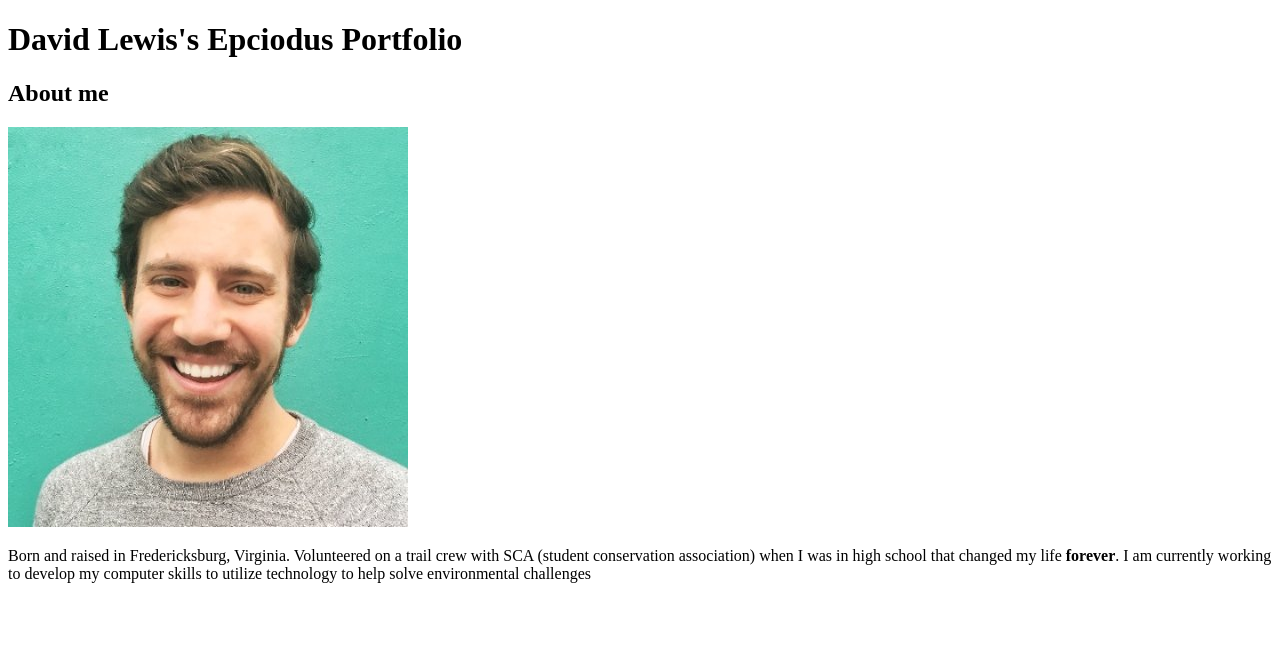
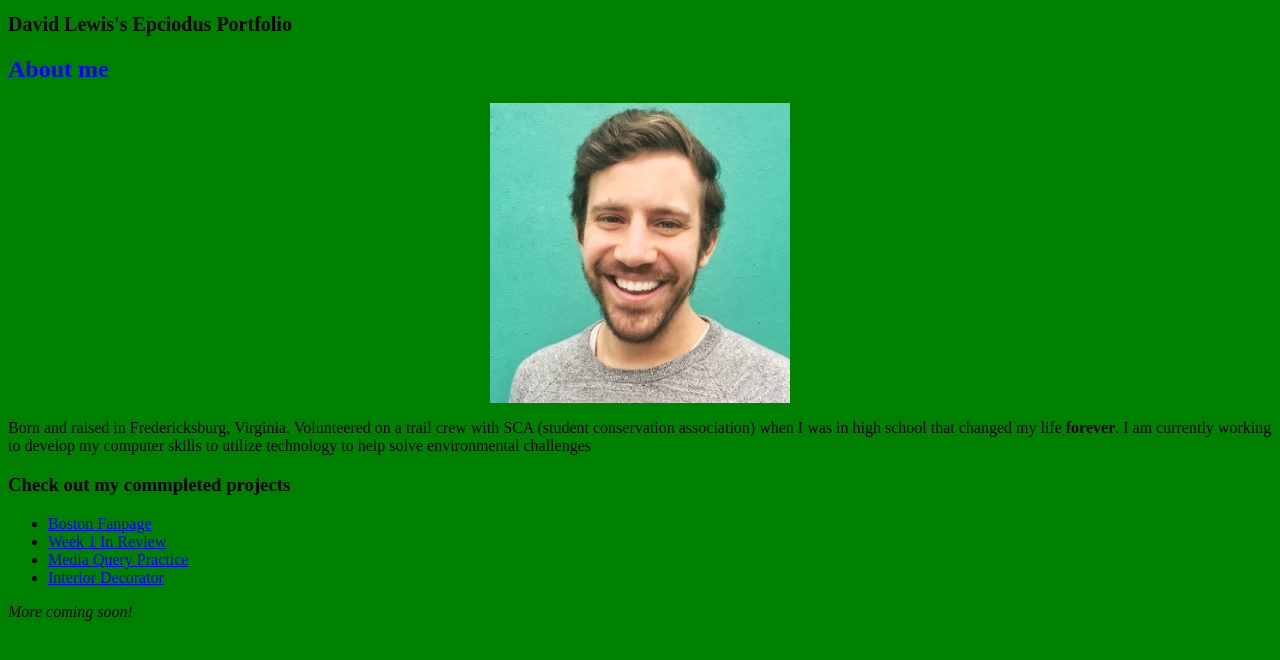
Before and after one commit to dlewiski/portfolio-landing-page, a plain HTML site: page index.html in a window 1280 px wide. Drawn offline with Linux system fonts and the light colour scheme.

Commit message:
Add list of projects with links

```diff
--- a/css/styles.css
+++ b/css/styles.css
@@ -0,0 +1,17 @@
+body{
+  background-color: green;
+}
+
+h1{
+  font-size: 20px;
+}
+
+img{
+  display: block;
+  max-width: 300px;
+  margin: auto;
+}
+
+h2{
+  color: blue;
+}
--- a/index.html
+++ b/index.html
@@ -12,7 +12,14 @@
     <img src="img/headshot.jpg" alt="Headshot of David">
     <p>Born and raised in Fredericksburg, Virginia. Volunteered on a trail crew with SCA (student conservation association) when I was in high school that changed my life <strong>forever</strong>. I am currently working to develop my computer skills to utilize technology to help solve environmental challenges</p>
 
-
+    <h3>Check out my commpleted projects</h3>
+    <ul>
+      <li><a href="https://github.com/dlewiski/boston">Boston Fanpage</a></li>
+      <li><a href="https://github.com/dlewiski/week-in-review">Week 1 In Review</a></li>
+      <li><a href="https://github.com/dlewiski/media-query-practice">Media Query Practice</a></li>
+      <li><a href="https://github.com/dlewiski/interior-decorator">Interior Decorator</a></li>
+    </ul>
+    <p><em>More coming soon!</em></p>
 
   </body>
 </html>
```
